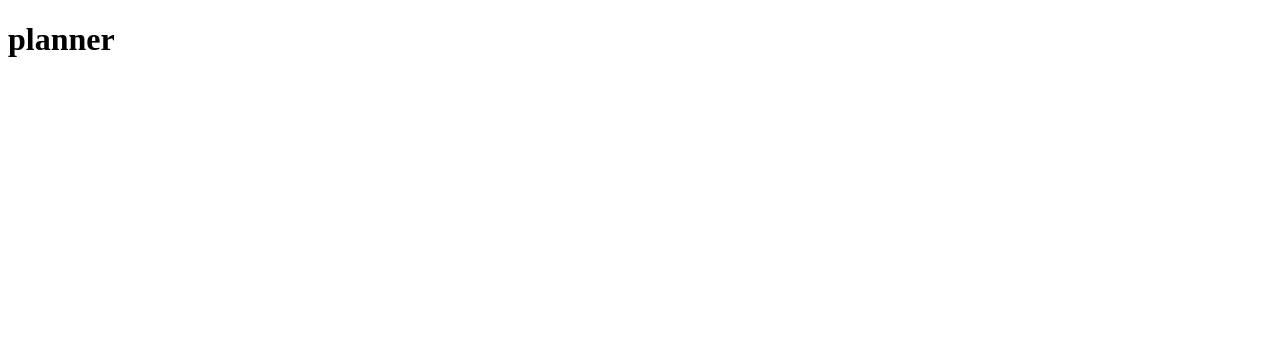
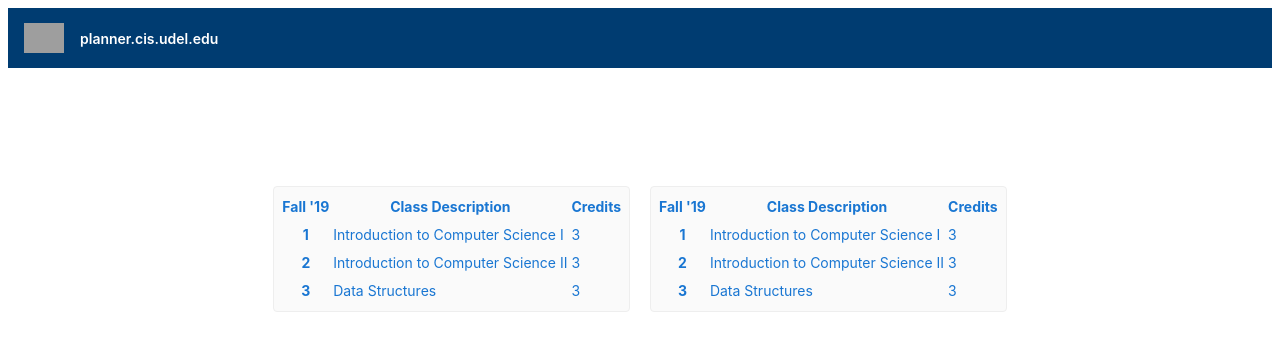
Before and after one commit to schichko/UDEL_CS_Scheduler_API, an Angular app: page / in a window 1280 px wide. Shown: the top 350 px of the page. Built offline with nearby package versions, Linux system fonts and the light colour scheme; grey boxes are pictures that could not be loaded.

Commit message:
import stuff

```diff
--- a/src/app/app.component.css
+++ b/src/app/app.component.css
@@ -0,0 +1,287 @@
+:host {
+  font-family: -apple-system, BlinkMacSystemFont, "Segoe UI", Roboto, Helvetica, Arial, sans-serif, "Apple Color Emoji", "Segoe UI Emoji", "Segoe UI Symbol";
+  font-size: 14px;
+  color: #333;
+  box-sizing: border-box;
+  -webkit-font-smoothing: antialiased;
+  -moz-osx-font-smoothing: grayscale;
+}
+
+h1,
+h2,
+h3,
+h4,
+h5,
+h6 {
+  margin: 8px 0;
+  color: white;
+}
+
+p {
+  margin: 0;
+  color: white;
+}
+
+.spacer {
+  flex: 1;
+}
+
+
+
+.toolbar {
+  height: 60px;
+  display: flex;
+  align-items: center;
+  background-color: #003c71;
+  color: white;
+  font-weight: 600;
+}
+
+.toolbar img {
+  margin: 0 16px;
+}
+
+.toolbar #twitter-logo {
+  height: 40px;
+  margin: 0 16px;
+}
+
+.toolbar #twitter-logo:hover {
+  opacity: 0.8;
+}
+
+.content {
+  display: flex;
+  margin: 32px auto;
+  padding: 0 16px;
+  max-width: 960px;
+  flex-direction: column;
+  align-items: center;
+}
+
+svg.material-icons {
+  height: 24px;
+  width: auto;
+}
+
+svg.material-icons:not(:last-child) {
+  margin-right: 8px;
+}
+
+.card svg.material-icons path {
+  fill: #888;
+}
+
+.card-container {
+  display: flex;
+  justify-content: center;
+  margin-top: 16px;
+}
+
+.card {
+  border-radius: 4px;
+  border: 1px solid #eee;
+  background-color: #fafafa;
+  height: 100%;
+  width: 100%;
+  margin: 20px;
+  padding: 5px;
+  display: flex;
+  flex-direction: row;
+  justify-content: center;
+  align-items: center;
+  transition: all 0.2s ease-in-out;
+  line-height: 24px;
+}
+
+.card-container .card:not(:last-child) {
+  margin-right: 0;
+}
+
+.card.card-small {
+  height: 16px;
+  width: 168px;
+}
+
+.card-container .card:not(.highlight-card) {
+  cursor: pointer;
+}
+
+.card-container .card:not(.highlight-card):hover {
+  transform: translateY(-3px);
+  box-shadow: 0 4px 17px rgba(black, 0.35);
+}
+
+.card-container .card:not(.highlight-card):hover .material-icons path {
+  fill: rgb(105, 103, 103);
+}
+
+.card.highlight-card {
+  background-color: #1976d2;
+  color: white;
+  font-weight: 600;
+  border: none;
+  width: auto;
+  min-width: 30%;
+  position: relative;
+}
+
+.card.card.highlight-card span {
+  margin-left: 60px;
+}
+
+svg#rocket {
+  width: 80px;
+  position: absolute;
+  left: -10px;
+  top: -24px;
+}
+
+svg#rocket-smoke {
+  height: 100vh;
+  position: absolute;
+  top: 10px;
+  right: 180px;
+  z-index: -10;
+}
+
+a,
+a:visited,
+a:hover {
+  color: #1976d2;
+  text-decoration: none;
+}
+
+a:hover {
+  color: #125699;
+}
+
+.terminal {
+  position: relative;
+  width: 80%;
+  max-width: 600px;
+  border-radius: 6px;
+  padding-top: 45px;
+  margin-top: 8px;
+  overflow: hidden;
+  background-color: rgb(15, 15, 16);
+}
+
+.terminal::before {
+  content: "\2022 \2022 \2022";
+  position: absolute;
+  top: 0;
+  left: 0;
+  height: 4px;
+  background: rgb(58, 58, 58);
+  color: #c2c3c4;
+  width: 100%;
+  font-size: 2rem;
+  line-height: 0;
+  padding: 14px 0;
+  text-indent: 4px;
+}
+
+.terminal pre {
+  font-family: SFMono-Regular, Consolas, Liberation Mono, Menlo, monospace;
+  color: white;
+  padding: 0 1rem 1rem;
+  margin: 0;
+}
+
+.circle-link {
+  height: 40px;
+  width: 40px;
+  border-radius: 40px;
+  margin: 8px;
+  background-color: white;
+  border: 1px solid #eeeeee;
+  display: flex;
+  justify-content: center;
+  align-items: center;
+  cursor: pointer;
+  box-shadow: 0 1px 3px rgba(0, 0, 0, 0.12), 0 1px 2px rgba(0, 0, 0, 0.24);
+  transition: 1s ease-out;
+}
+
+.circle-link:hover {
+  transform: translateY(-0.25rem);
+  box-shadow: 0px 3px 15px rgba(0, 0, 0, 0.2);
+}
+
+footer {
+  margin-top: 8px;
+  display: flex;
+  align-items: center;
+  line-height: 20px;
+}
+
+footer a {
+  display: flex;
+  align-items: center;
+}
+
+.github-star-badge {
+  color: #24292e;
+  display: flex;
+  align-items: center;
+  font-size: 12px;
+  padding: 3px 10px;
+  border: 1px solid rgba(27, 31, 35, .2);
+  border-radius: 3px;
+  background-image: linear-gradient(-180deg, #fafbfc, #eff3f6 90%);
+  margin-left: 4px;
+  font-weight: 600;
+  font-family: -apple-system, BlinkMacSystemFont, Segoe UI, Helvetica, Arial, sans-serif, Apple Color Emoji, Segoe UI Emoji, Segoe UI Symbol;
+}
+
+.github-star-badge:hover {
+  background-image: linear-gradient(-180deg, #f0f3f6, #e6ebf1 90%);
+  border-color: rgba(27, 31, 35, .35);
+  background-position: -.5em;
+}
+
+.github-star-badge .material-icons {
+  height: 16px;
+  width: 16px;
+  margin-right: 4px;
+}
+
+svg#clouds {
+  position: fixed;
+  bottom: -160px;
+  left: -230px;
+  z-index: -10;
+  width: 1920px;
+}
+
+
+/* Responsive Styles */
+@media screen and (max-width: 767px) {
+
+  .card-container>*:not(.circle-link),
+  .terminal {
+    width: 100%;
+  }
+
+  .card:not(.highlight-card) {
+    height: 16px;
+    margin: 8px 0;
+  }
+
+  .card.highlight-card span {
+    margin-left: 72px;
+  }
+
+  svg#rocket-smoke {
+    right: 120px;
+    transform: rotate(-5deg);
+  }
+}
+
+@media screen and (max-width: 575px) {
+  svg#rocket-smoke {
+    display: none;
+    visibility: hidden;
+  }
+}
--- a/src/app/app.component.html
+++ b/src/app/app.component.html
@@ -1 +1,70 @@
-<h1>{{title}}</h1>
+<div class="toolbar" role="banner">
+  <img width="40" alt="UD Logo"
+    src="https://sites.udel.edu/wp-content/plugins/udtheme-brand/public/img/logos/img-ud-circle-logo.svg" />
+  <span>planner.cis.udel.edu</span>
+</div>
+
+<div class="content" role="main">
+
+  <h1>{{ title }}</h1>
+
+  <div class="card-container">
+    <a class="card">
+      <table class="table">
+        <thead>
+          <tr>
+            <th scope="col">Fall '19</th>
+            <th scope="col">Class Description</th>
+            <th scope="col">Credits</th>
+          </tr>
+        </thead>
+        <tbody>
+          <tr>
+            <th scope="row">1</th>
+            <td>Introduction to Computer Science I</td>
+            <td>3</td>
+          </tr>
+          <tr>
+            <th scope="row">2</th>
+            <td>Introduction to Computer Science II</td>
+            <td>3</td>
+          </tr>
+          <tr>
+            <th scope="row">3</th>
+            <td>Data Structures</td>
+            <td>3</td>
+          </tr>
+        </tbody>
+      </table>
+    </a>
+
+    <a class="card">
+      <table class="table">
+        <thead>
+          <tr>
+            <th scope="col">Fall '19</th>
+            <th scope="col">Class Description</th>
+            <th scope="col">Credits</th>
+          </tr>
+        </thead>
+        <tbody>
+          <tr>
+            <th scope="row">1</th>
+            <td>Introduction to Computer Science I</td>
+            <td>3</td>
+          </tr>
+          <tr>
+            <th scope="row">2</th>
+            <td>Introduction to Computer Science II</td>
+            <td>3</td>
+          </tr>
+          <tr>
+            <th scope="row">3</th>
+            <td>Data Structures</td>
+            <td>3</td>
+          </tr>
+        </tbody>
+      </table>
+    </a>
+  </div>
+</div>
```
